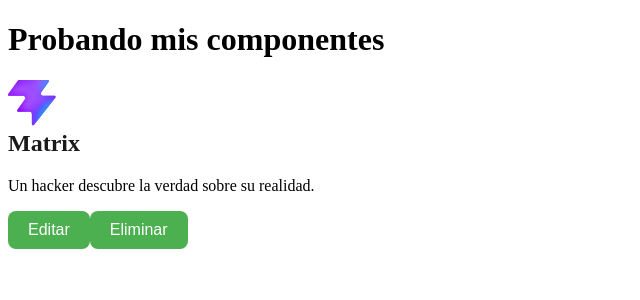
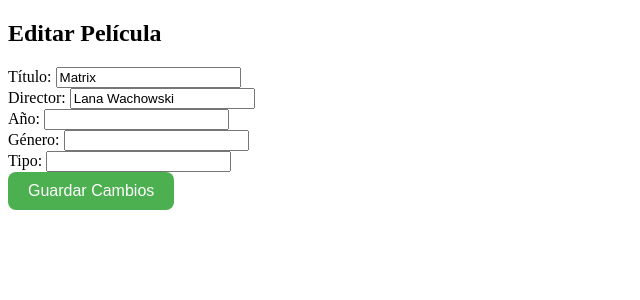
Before and after one commit to sol-bruschi/PWA, a React (Vite) app: page /edit/1 in a window 1280 px wide. Shown: the top 300 px of the page, without its empty margins (0-640 px from the left). Built offline with nearby package versions, Linux system fonts and the light colour scheme.

Commit message:
agrega formulario, create y edit

```diff
--- a/package.json
+++ b/package.json
@@ -11,7 +11,8 @@
   },
   "dependencies": {
     "react": "^19.2.4",
-    "react-dom": "^19.2.4"
+    "react-dom": "^19.2.4",
+    "react-router-dom": "^7.14.0"
   },
   "devDependencies": {
     "@eslint/js": "^9.39.4",
--- a/src/App.jsx
+++ b/src/App.jsx
@@ -1,13 +1,22 @@
+import { BrowserRouter, Routes, Route } from "react-router-dom";
 import "./App.css";
 import { Home } from "./Pages/Home/Home";
+import { Create } from "./Pages/Create/Create";
+import { Edit } from "./Pages/Edit/Edit";
 
 export function App() {
   return (
-    <>
-      {/* Acá voy poniendo los componentes o definiendo las rutas que necesite */}
-
-      {/* Y acá renderizamos nuestra página principal */}
-      <Home />
-    </>
+    //utilizo BrowserRouter para habilitar la navegación
+    <BrowserRouter>
+      {/* Declaro las rutas */}
+      <Routes>
+        {/* Route define una ruta específica:
+            path = lo que va en la URL (ej: misitio.com/)
+            element = el componente que se va a mostrar */}
+        <Route path="/" element={<Home />} />
+        <Route path="/create" element={<Create />} />
+        <Route path="/edit/:titulo" element={<Edit />} />
+      </Routes>
+    </BrowserRouter>
   );
 }
--- a/src/Components/Button/Button.jsx
+++ b/src/Components/Button/Button.jsx
@@ -1,9 +1,9 @@
 import "./Styles.css";
 
-//El botón recibe el texto que llevará dentro, y la acción que realizará
-export const BotonAccion = ({ texto, onClick }) => {
+//El botón recibe el texto que llevará dentro, la acción que realizará, y el tipo (me sirve para los submit)
+export const BotonAccion = ({ texto, onClick, tipo }) => {
   return (
-    <button className="boton" onClick={onClick}>
+    <button className="boton" onClick={onClick} type={tipo}>
       {texto}
     </button>
   );
--- a/src/Components/Card/Card.jsx
+++ b/src/Components/Card/Card.jsx
@@ -1,23 +1,33 @@
 import "./Styles.css";
 import { BotonAccion } from "./../Button/Button";
 import { Title } from "./../Title/Title";
+import { useNavigate } from "react-router-dom";
+
 // a esta card le quiero pasar toda la info posible
-export const CardPrincipal = ({ urlImagen, titulo, iconoTitulo, detalle }) => {
+export const CardPrincipal = ({ pelicula, iconoTitulo }) => {
+  const navigate = useNavigate();
+
   return (
     <div className="cardPrincipal">
       <div className="imagen">
-        <img src={urlImagen} alt={titulo} />
+        <img src={pelicula.urlImagen} alt={pelicula.titulo} />
       </div>
       <div className="titulo">
-        <Title text={titulo} icon={iconoTitulo}></Title>
+        <Title text={pelicula.titulo} icon={iconoTitulo}></Title>
       </div>
-      <div className="detalle">
-        <p>{detalle}</p>
+      <div className="director">
+        <Title text={pelicula.director} icon={iconoTitulo}></Title>
+      </div>
+      <div className="anio">
+        <Title text={pelicula.anio} icon={iconoTitulo}></Title>
+      </div>
+      <div className="sinopsis">
+        <p>{pelicula.sinopsis}</p>
       </div>
       <div className="botones">
         <BotonAccion
           texto="Editar"
-          onClick={() => alert("Editar peli")}
+          onClick={() => navigate(`/edit/${pelicula.titulo}`)}
         ></BotonAccion>
         <BotonAccion
           texto="Eliminar"
--- /dev/null
+++ b/src/Components/Formulario/Formulario.jsx
@@ -0,0 +1,91 @@
+import { useState } from "react";
+import { BotonAccion } from "../Button/Button";
+
+export const Formulario = ({ alEnviar,
+    valoresIniciales={ titulo: "", director: "", anio: "", genero: "", tipo: ""}, textoBoton= "Crear"
+ }) => {
+  const [titulo, setTitulo] = useState(valoresIniciales.titulo);
+  const [director, setDirector] = useState(valoresIniciales.director);
+  const [anio, setAnio] = useState(valoresIniciales.anio);
+  const [genero, setGenero] = useState(valoresIniciales.genero);
+  const [tipo, setTipo] = useState(valoresIniciales.tipo);
+
+  const manejarEnvio = (e) => {
+    e.preventDefault();
+
+    //Objeto pelicula
+    const nuevaPelicula = {
+      titulo: titulo,
+      director: director,
+      anio: anio,
+      genero: genero,
+      tipo: tipo,
+    };
+
+    //envia los datos al componente padre (Create.jsx)
+    alEnviar(nuevaPelicula);
+
+    //Limpia Form
+    setTitulo("");
+    setDirector("");
+    setAnio("");
+    setGenero("");
+    setTipo("");
+  };
+
+  return (
+    <form onSubmit={manejarEnvio}>
+      <div>
+        <label>Título: </label>
+        <input
+          type="text"
+          value={titulo}
+          onChange={(e) => setTitulo(e.target.value)}
+          required
+        />
+      </div>
+
+      <div>
+        <label>Director: </label>
+        <input
+          type="text"
+          value={director}
+          onChange={(e) => setDirector(e.target.value)}
+          required
+        />
+      </div>
+
+      <div>
+        <label>Año: </label>
+        <input
+          type="text"
+          value={anio}
+          onChange={(e) => setAnio(e.target.value)}
+          required
+        />
+      </div>
+
+      <div>
+        <label>Género: </label>
+        <input
+          type="text"
+          value={genero}
+          onChange={(e) => setGenero(e.target.value)}
+          required
+        />
+      </div>
+
+      <div>
+        <label>Tipo: </label>
+        <input
+          type="text"
+          value={tipo}
+          onChange={(e) => setTipo(e.target.value)}
+          required
+        />
+      </div>
+
+      <BotonAccion texto={textoBoton} tipo="submit" />
+    </form>
+  );
+};
--- /dev/null
+++ b/src/Pages/Create/Create.jsx
@@ -0,0 +1,16 @@
+import { Formulario } from "./../../Components/Formulario/Formulario";
+
+export const Create = () => {
+  //para pasarle al form
+  const guardarPelicula = (pelicula) => {
+    console.log("¡Datos recibidos en la página Create!", pelicula);
+  };
+
+  return (
+    <div>
+      <h2>Agregar nueva película</h2>
+
+      <Formulario alEnviar={guardarPelicula} />
+    </div>
+  );
+};
--- /dev/null
+++ b/src/Pages/Edit/Edit.jsx
@@ -0,0 +1,29 @@
+import { Formulario } from './../../Components/Formulario/Formulario';
+
+export const Edit = () => {
+
+  // Simulamos la película que ya existe (más adelante esto vendrá de tu lista)
+  const peliculaAEditar = {
+    titulo: "Matrix",
+    director: "Lana Wachowski"
+  };
+
+  // Esta función se ejecuta al hacer click en "Guardar Cambios"
+  const actualizarPelicula = (datosEditados) => {
+    console.log("¡Película actualizada!", datosEditados);
+    // Aquí luego usarías un navigate('/') para volver al Home
+  };
+
+  return (
+    <div>
+      <h2>Editar Película</h2>
+
+      {/* Reutilizamos el Formulario pasándole los datos y cambiando el botón */}
+      <Formulario
+        alEnviar={actualizarPelicula}
+        valoresIniciales={peliculaAEditar}
+        textoBoton="Guardar Cambios"
+      />
+    </div>
+  );
+};
--- a/src/Pages/Home/Home.jsx
+++ b/src/Pages/Home/Home.jsx
@@ -1,14 +1,28 @@
 import { CardPrincipal } from "./../../Components/Card/Card";
+import { BotonAccion } from "../../Components/Button/Button";
+import { useNavigate } from "react-router-dom";
 
 export const Home = () => {
+  //uso navigate para poder ir del home a create
+  const navigate = useNavigate();
+  const irACreate = () => {
+    navigate("/create");
+  };
+
   return (
     <div>
       <h1>Probando mis componentes</h1>
       {/* probando vista de la tarjeta */}
+      <BotonAccion texto={"Agregar"} onClick={irACreate}></BotonAccion>
       <CardPrincipal
-        titulo="Matrix"
-        detalle="Un hacker descubre la verdad sobre su realidad."
-        urlImagen="./../../../public/favicon.svg"
+        pelicula={{
+          titulo: "matrix",
+          sinopsis: "Un hacker descubre la verdad sobre su realidad.",
+          director: "Un director",
+          anio: "2020",
+          urlImagen: "./../../../public/favicon.svg",
+        }}
+        iconoTitulo={""}
       />
     </div>
   );
```
Also changed, not shown: src/Components/Formulario/Styles.css (added), src/Pages/Create/Styles.css (added), src/Pages/Edit/Styles.css (added), 1 other file (tests, documents, lock files or other folders).
